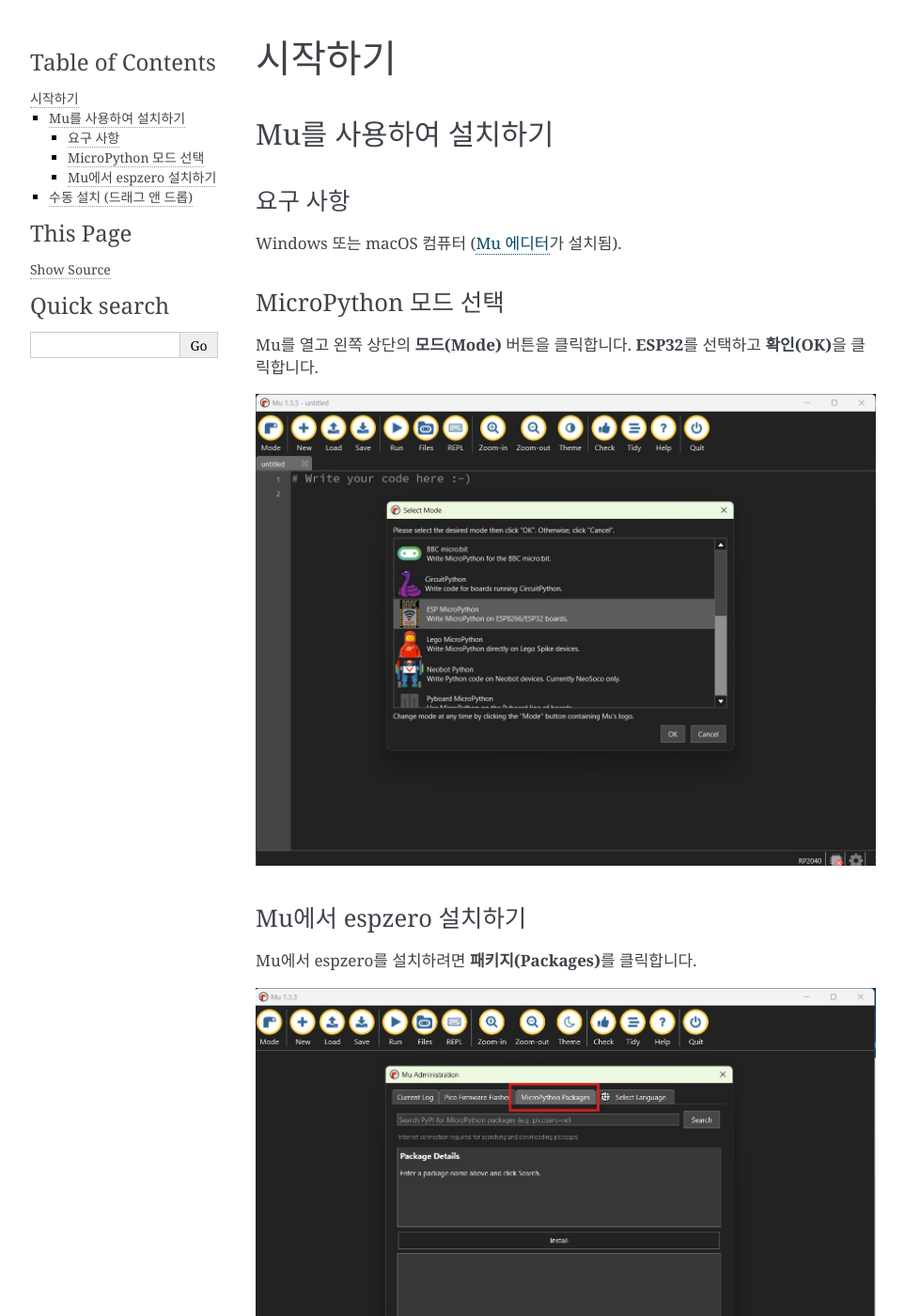
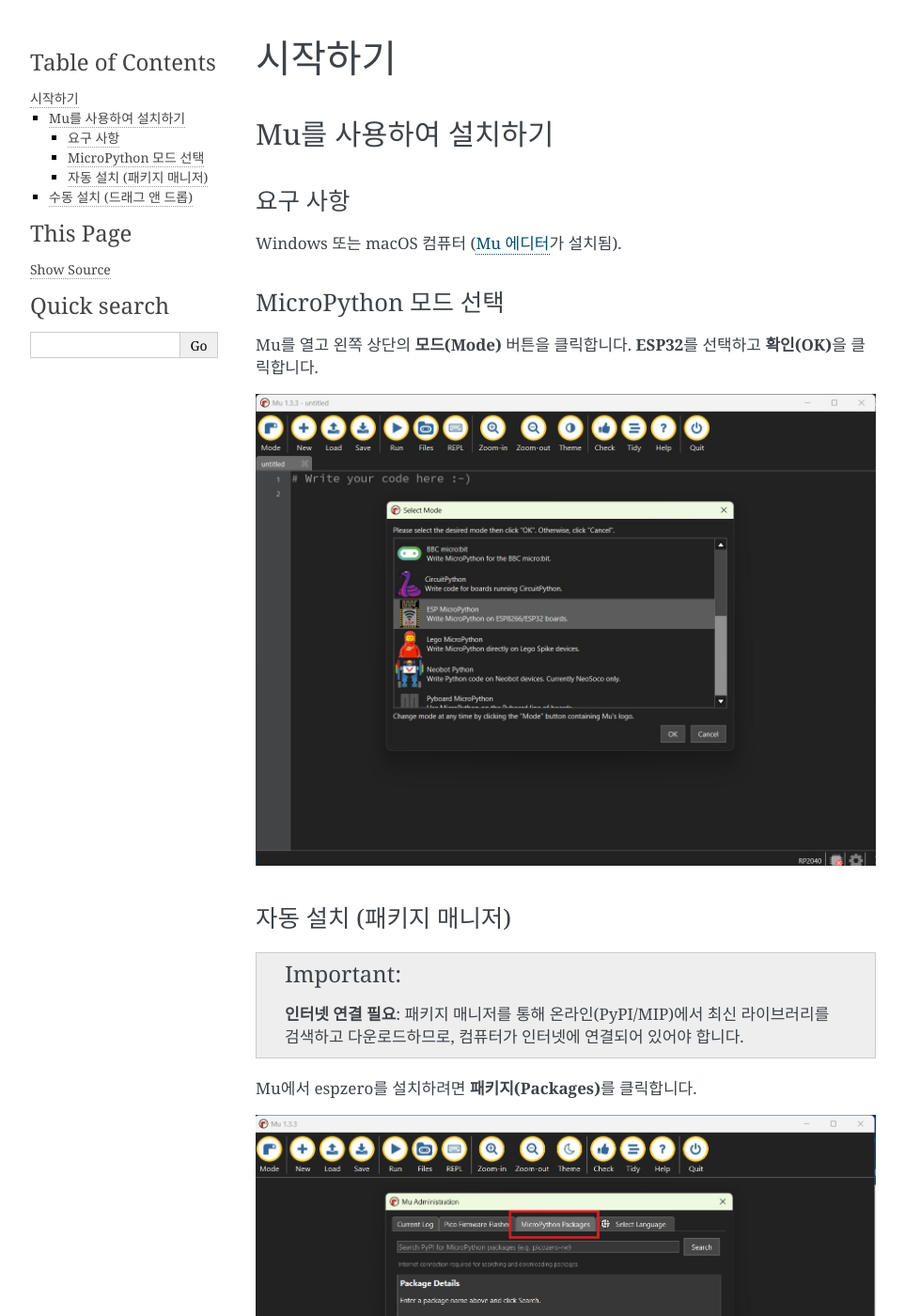
Before and after one commit to roboticsware/espzero, a Sphinx documentation site: the page built from docs/gettingstarted.rst, in a window 1280 px wide and 1400 px high. Shown: the whole window at 94% size, without its empty margins (148-1111 px from the left). Built offline with Sphinx 7.4.7, drawn with Linux system fonts in a browser that asks for light colours.

Commit message:
docs: rename package manager section and add internet connection note in gettingstarted (ko, en, uz)

```diff
--- a/docs/gettingstarted.rst
+++ b/docs/gettingstarted.rst
@@ -1,8 +1,8 @@
 시작하기
-=======
+========
 
 Mu를 사용하여 설치하기
---------------------
+----------------------
 
 요구 사항
 ~~~~~~~~~
@@ -12,15 +12,18 @@ Windows 또는 macOS 컴퓨터 (`Mu 에디터`_\ 가 설치됨).
 .. _Mu 에디터: https://github.com/roboticsware/mu/releases/latest
 
 MicroPython 모드 선택
-~~~~~~~~~~~~~~~~~~~~
+~~~~~~~~~~~~~~~~~~~~~
 
 Mu를 열고 왼쪽 상단의 **모드(Mode)** 버튼을 클릭합니다. **ESP32**\ 를 선택하고 **확인(OK)**\ 을 클릭합니다.
 
 .. image:: /images/mu-select-mode-esp32.jpg
     :alt: Mu 에디터에서 ESP32 모드 선택
 
-Mu에서 espzero 설치하기
-~~~~~~~~~~~~~~~~~~~~~~
+자동 설치 (패키지 매니저)
+~~~~~~~~~~~~~~~~~~~~~~~~~
+
+.. important::
+    **인터넷 연결 필요**: 패키지 매니저를 통해 온라인(PyPI/MIP)에서 최신 라이브러리를 검색하고 다운로드하므로, 컴퓨터가 인터넷에 연결되어 있어야 합니다.
 
 Mu에서 espzero를 설치하려면 **패키지(Packages)**\ 를 클릭합니다.
 
@@ -38,7 +41,7 @@ Mu에서 espzero를 설치하려면 **패키지(Packages)**\ 를 클릭합니다
     :alt: Mu 패키지 관리자에서 설치 클릭
 
 수동 설치 (드래그 앤 드롭)
------------------------
+---------------------------
 
 Mu의 파일 관리자를 사용하여 ``espzero_lib`` 폴더 안에 ``espzero`` 라이브러리를 ESP32로 복사하여 설치할 수 있습니다.
 
```
Also changed, not shown: docs/en/gettingstarted.rst (+5 -2 lines), docs/uz/gettingstarted.rst (+8 -5 lines).
